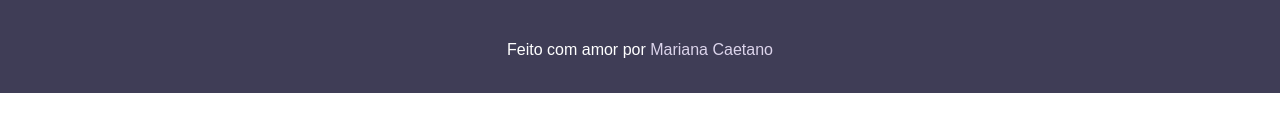
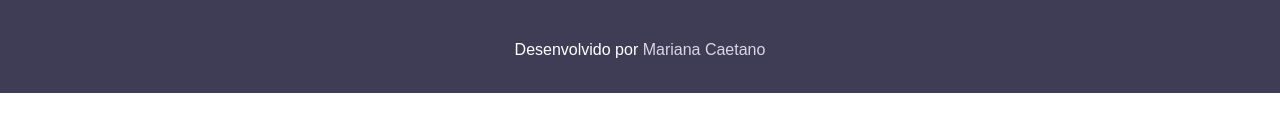
Before and after one commit to Mariana-Caetano/alem-do-codigo, a React (Create React App) app: page /colabore in a window 1280 px wide. Shown: the part 559-690 px from the top of the page. Built offline with nearby package versions, Linux system fonts and the light colour scheme.

Commit message:
fix footer

```diff
--- a/src/components/Footer.js
+++ b/src/components/Footer.js
@@ -19,7 +19,7 @@ function Footer() {
           <InstagramIcon />
         </a>
       </div>
-      <p> Feito com amor por <a href="https://www.linkedin.com/in/marianacaetanop/" target="_blank" rel="noreferrer" className="nameFooter">Mariana Caetano</a></p>
+      <p> Desenvolvido por <a href="https://www.linkedin.com/in/marianacaetanop/" target="_blank" rel="noreferrer" className="nameFooter">Mariana Caetano</a></p>
     </div>
   )
 }
```
